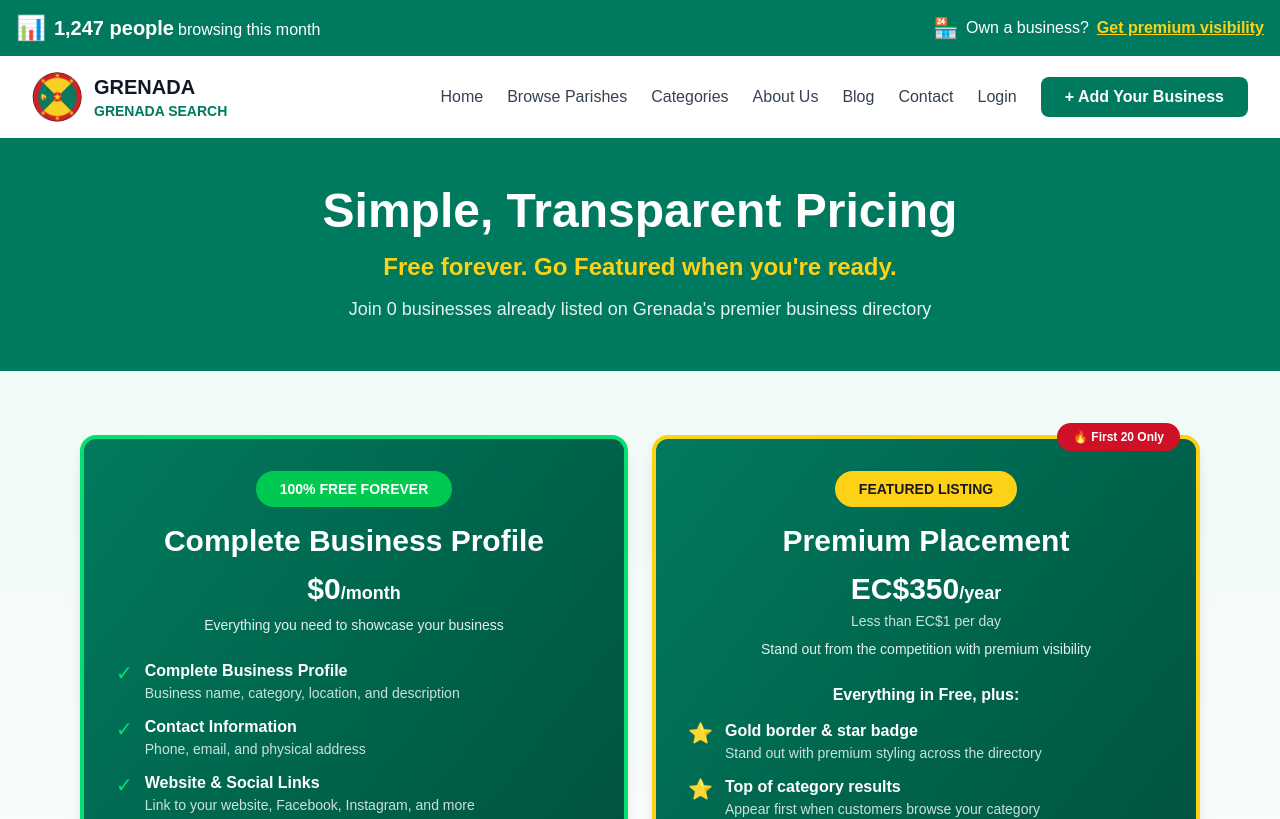
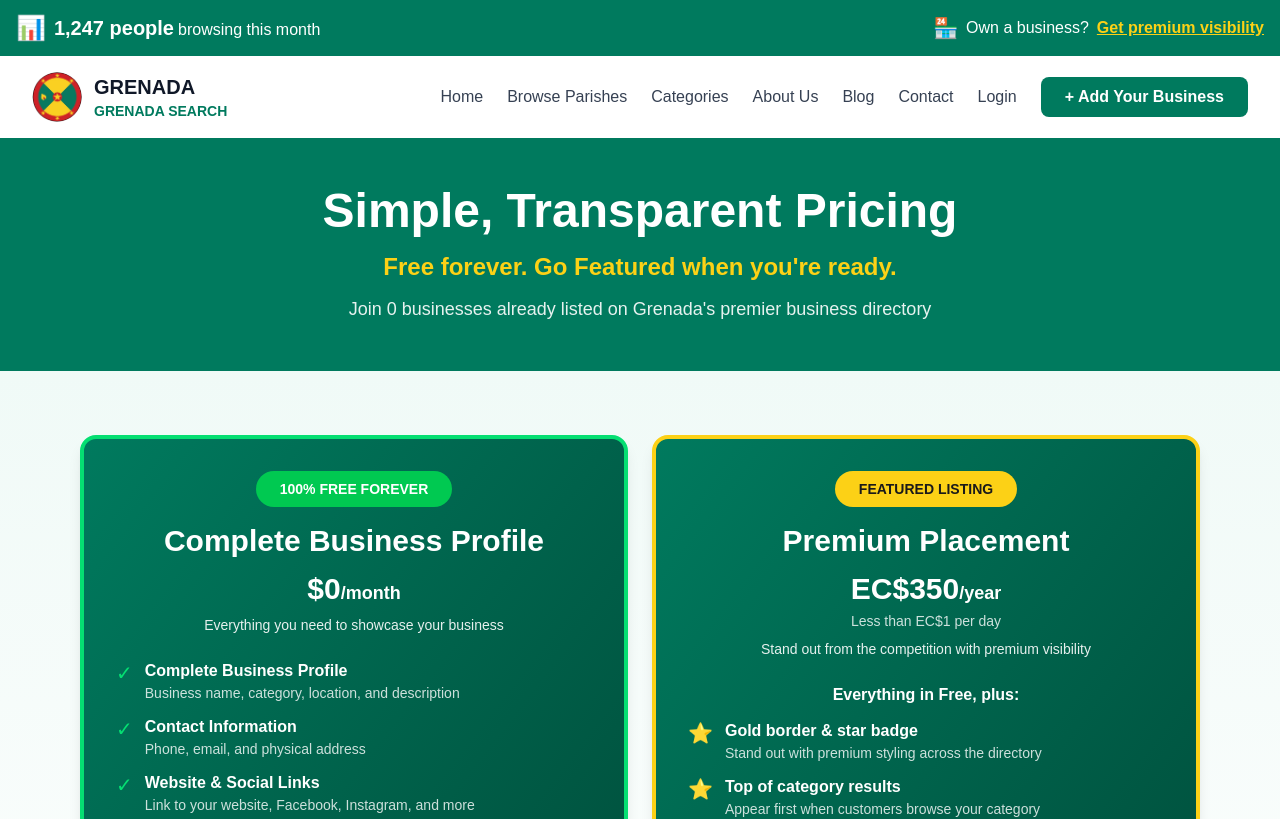
Before and after one commit to jstapley/grenada-search, a Next.js app: page /pricing in a window 1280 px wide. Shown: the top 819 px of the page. Built offline with nearby package versions, Linux system fonts and the light colour scheme; no server answers; the database is empty.

Commit message:
Update pricing page to live EC/year 2

```diff
--- a/app/pricing/PricingClient.js
+++ b/app/pricing/PricingClient.js
@@ -145,10 +145,7 @@ export default function PricingClient() {
 
             {/* Featured Plan */}
             <div className="relative bg-gradient-to-br from-[#007A5E] to-[#004A38] border-4 border-[#FCD116] rounded-2xl p-8 shadow-lg hover:shadow-2xl transition">
-              <div className="absolute -top-4 right-4 bg-[#CE1126] text-white px-4 py-1.5 rounded-full text-xs font-bold">
-                🔥 First 20 Only
-              </div>
-              <div className="text-center mb-6">
+                <div className="text-center mb-6">
                 <div className="inline-block bg-[#FCD116] text-[#1a1a1a] px-6 py-2 rounded-full font-bold text-sm mb-4">FEATURED LISTING</div>
                 <h2 className="text-3xl font-black text-white mb-3">Premium Placement</h2>
                 <p className="text-3xl text-white font-bold mb-1">EC$350<span className="text-lg">/year</span></p>
```
